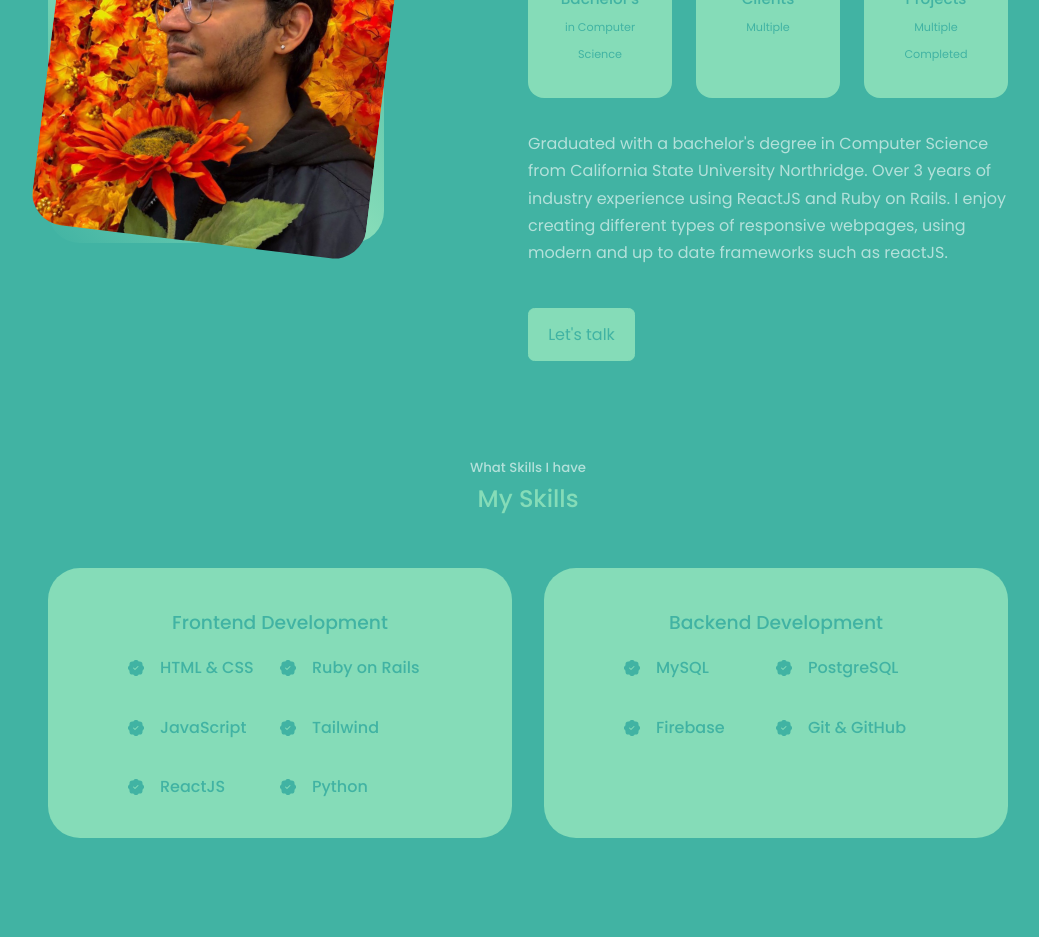
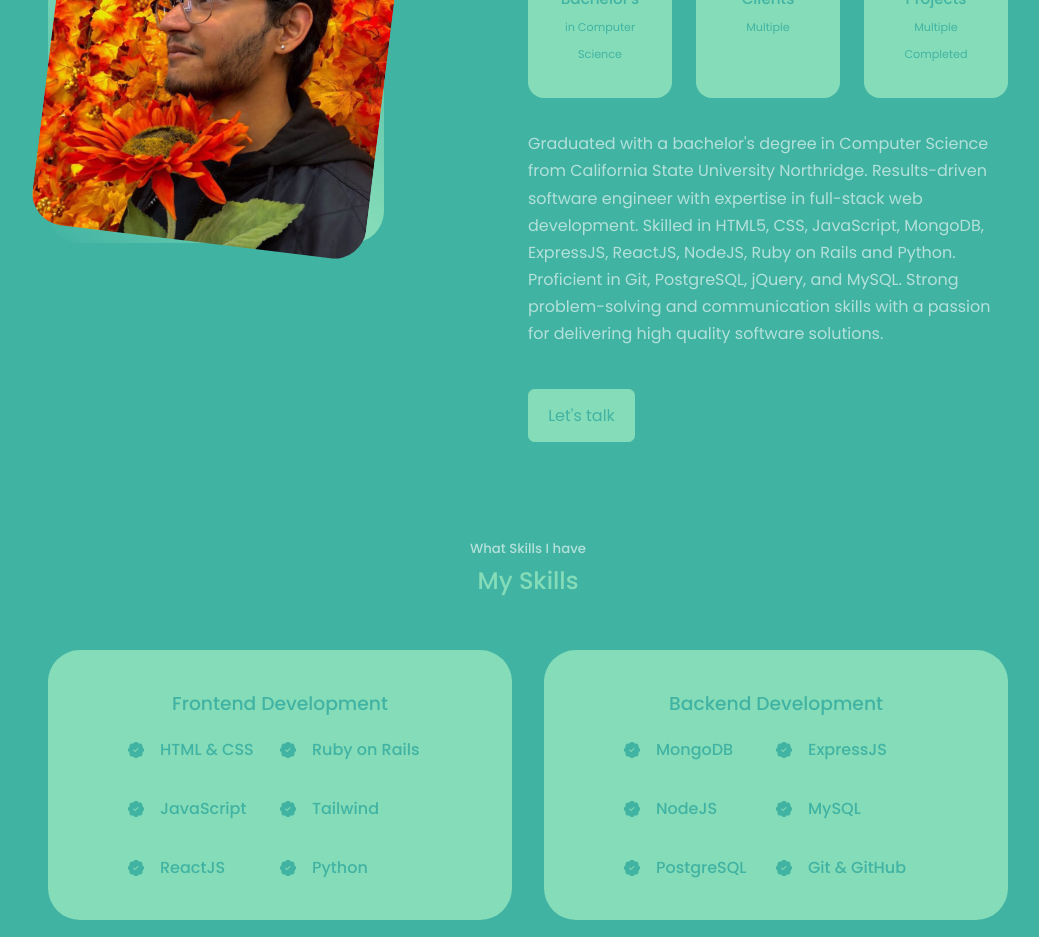
Before and after one commit to Space-Prince0821/Portfolio, a React (Create React App) app: page / in a window 1280 px wide. Shown: the part 1100-2037 px from the top of the page, without its empty margins (112-1151 px from the left). Built offline with nearby package versions, Linux system fonts and the light colour scheme; a web font is replaced by a local one.

Commit message:
added updated resume

```diff
--- a/src/components/about/About.jsx
+++ b/src/components/about/About.jsx
@@ -40,7 +40,7 @@ const About = () => {
                     </div>
 
                     <p>
-                        Graduated with a bachelor's degree in Computer Science from California State University Northridge. Over 3 years of industry experience using ReactJS and Ruby on Rails. I enjoy creating different types of responsive webpages, using modern and up to date frameworks such as reactJS.
+                        Graduated with a bachelor's degree in Computer Science from California State University Northridge. Results-driven software engineer with expertise in full-stack web development. Skilled in HTML5, CSS, JavaScript, MongoDB, ExpressJS, ReactJS, NodeJS, Ruby on Rails and Python. Proficient in Git, PostgreSQL, jQuery, and MySQL. Strong problem-solving and communication skills with a passion for delivering high quality software solutions.
                     </p>
 
                     <a href="#contact" className='btn btn-primary'>Let's talk</a>
--- a/src/components/skills/Skills.jsx
+++ b/src/components/skills/Skills.jsx
@@ -58,6 +58,24 @@ const Skills = () => {
             <article className="experience__details">
               <BsPatchCheckFill className="experience__details-icon"/>
               <div>
+                <h4>MongoDB</h4>
+              </div>
+            </article>
+            <article className="experience__details">
+              <BsPatchCheckFill className="experience__details-icon"/>
+              <div>
+                <h4>ExpressJS</h4>
+              </div>
+            </article>
+            <article className="experience__details">
+              <BsPatchCheckFill className="experience__details-icon"/>
+              <div>
+                <h4>NodeJS</h4>
+              </div>
+            </article>
+            <article className="experience__details">
+              <BsPatchCheckFill className="experience__details-icon"/>
+              <div>
                 <h4>MySQL</h4>
               </div>
             </article>
@@ -65,12 +83,6 @@ const Skills = () => {
               <BsPatchCheckFill className="experience__details-icon"/>
               <div>
                 <h4>PostgreSQL</h4>
-              </div>
-            </article>
-            <article className="experience__details">
-              <BsPatchCheckFill className="experience__details-icon"/>
-              <div>
-                <h4>Firebase</h4>
               </div>
             </article>
             <article className="experience__details">
```
Also changed, not shown: 1 other file (tests, documents, lock files or other folders).
